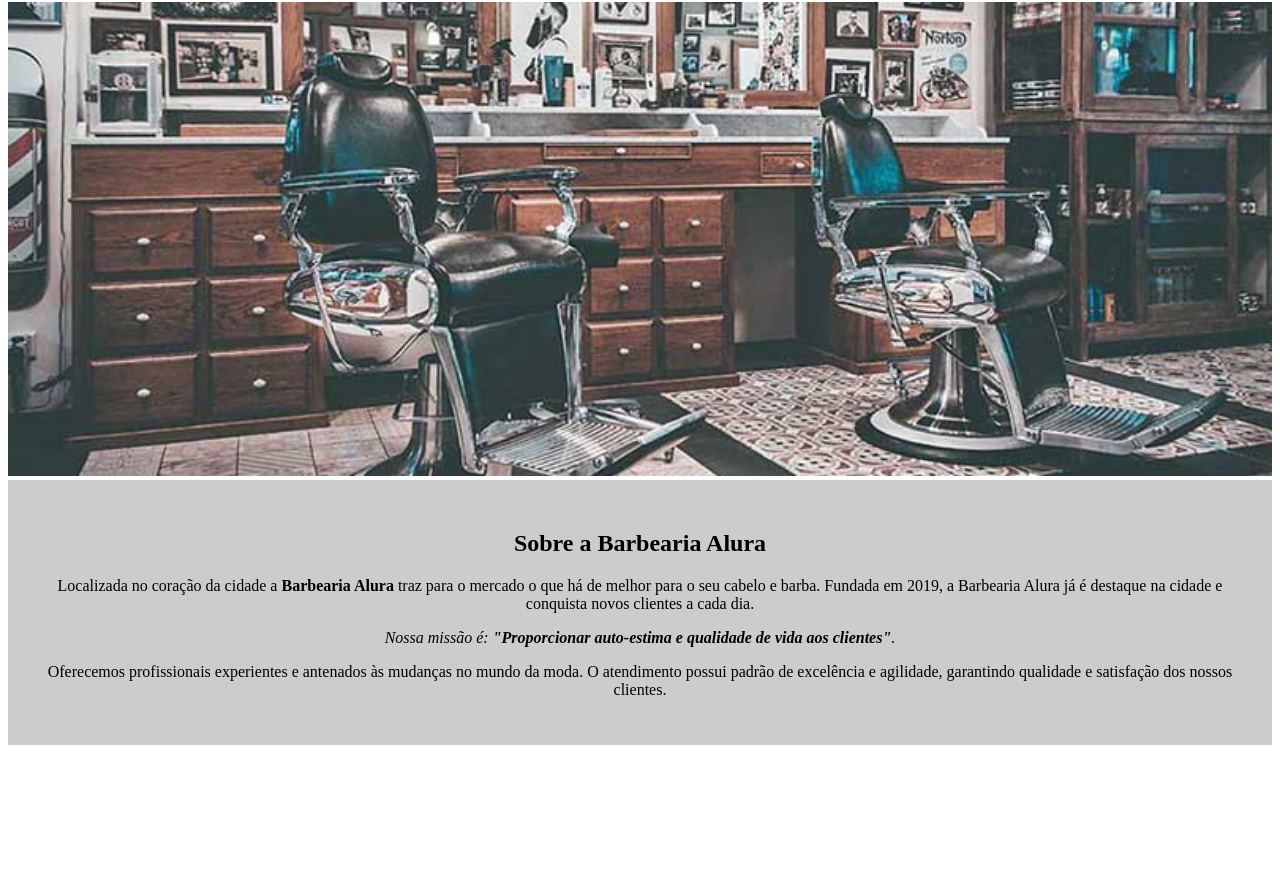
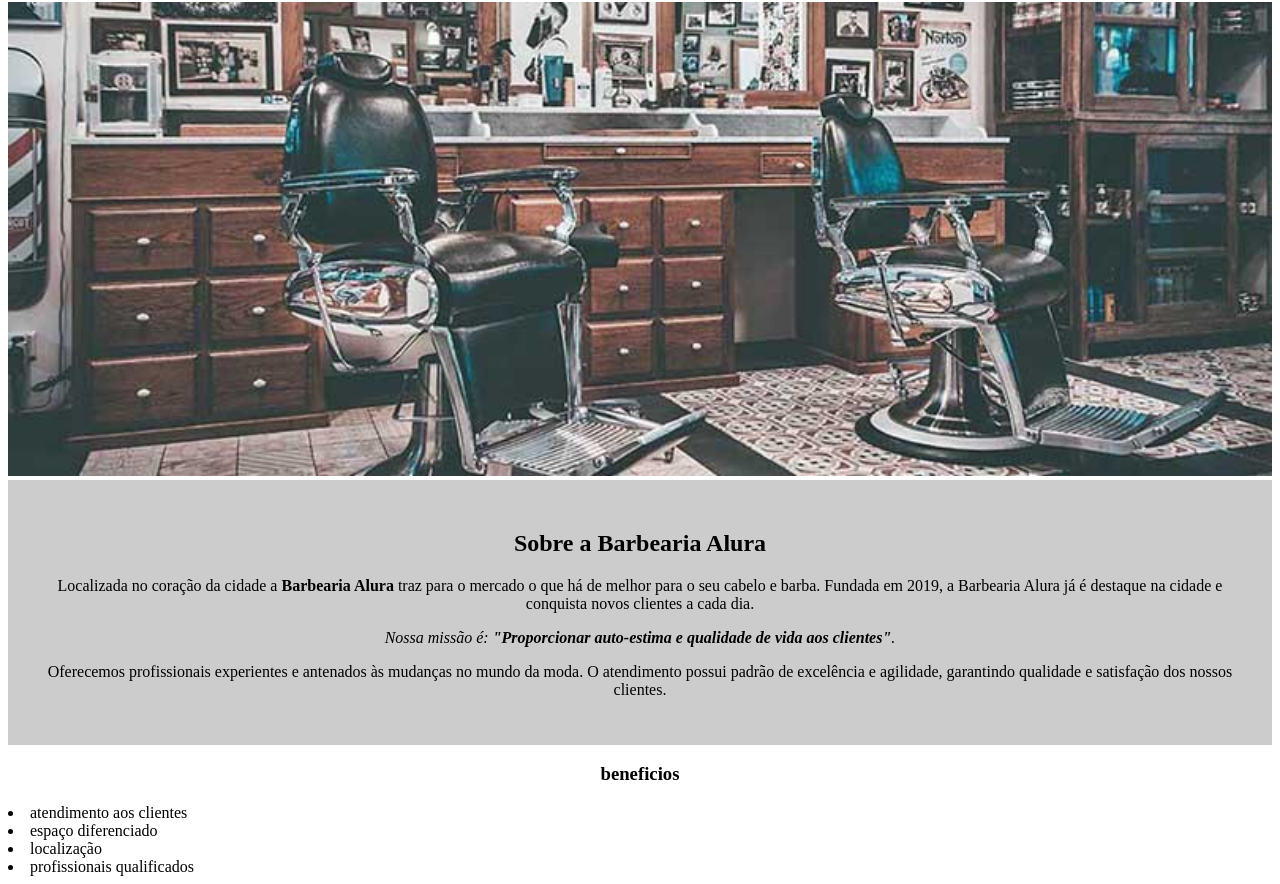
Before and after one commit to olinda-isaac/sitealura, a plain HTML site: page index.html in a window 1280 px wide. Shown: the part 78-962 px from the top of the page. Before the commit the page ends 831 px from the top, so only its background shows below. Drawn offline with Linux system fonts and the light colour scheme.

Commit message:
Update index.html

```diff
--- a/index.html
+++ b/index.html
@@ -28,5 +28,15 @@
             </p>
 
         </div>
+
+	<div class="beneficios">
+	    <h3 class="titulo-centralizado">beneficios</h3>
+
+	</ul>
+	 <li class="itens">atendimento aos clientes</li>
+	 <li class="itens">espaço diferenciado</li>
+	 <li class="itens">localização</li>
+	 <li class="itens">profissionais qualificados</li>
+	</ul>
     </body>
 </html>
```
